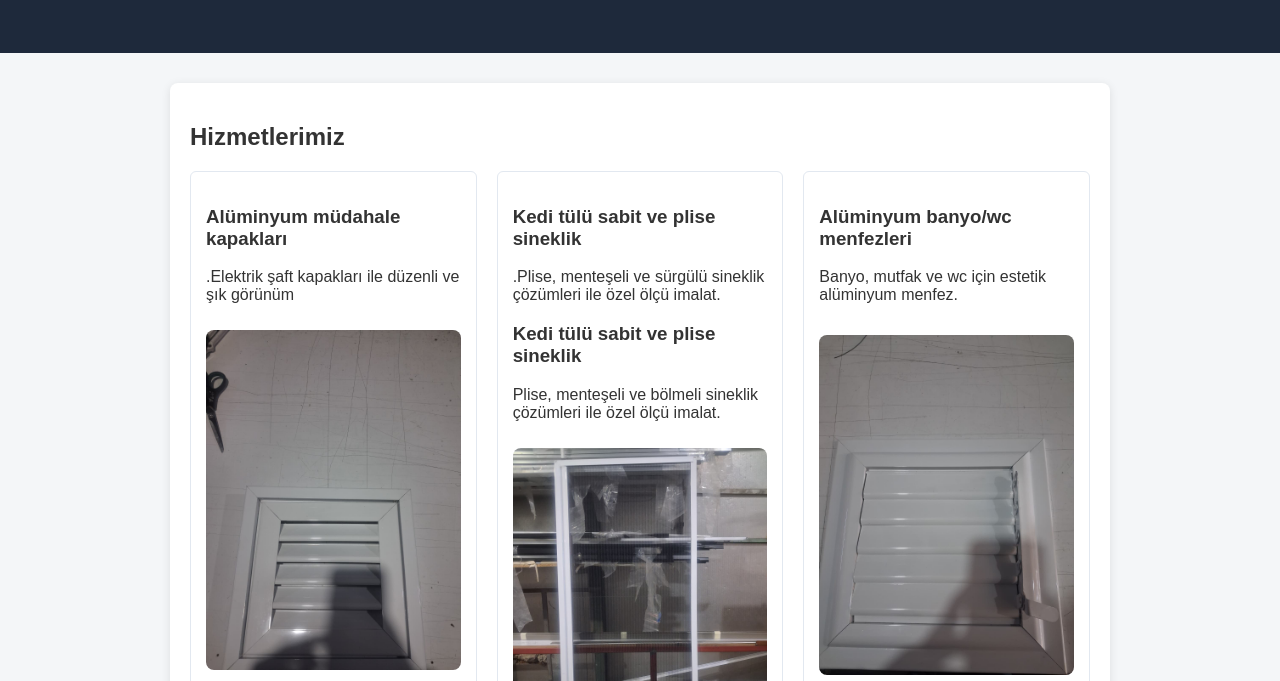
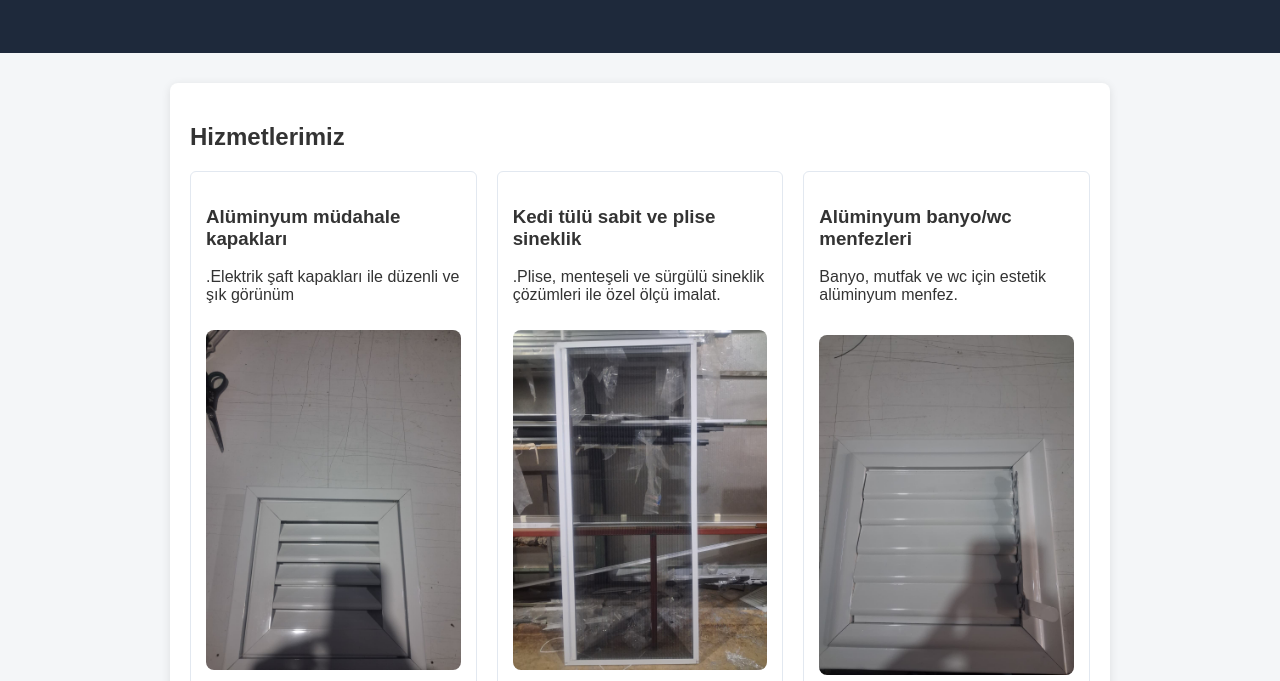
Before and after one commit to resulcanergin05-gif/er-menfez, a plain HTML site: page index.html in a window 1280 px wide. Shown: the part 109-790 px from the top of the page. Drawn offline with Linux system fonts and the light colour scheme.

Commit message:
Update index.html

```diff
--- a/index.html
+++ b/index.html
@@ -45,8 +45,7 @@
 
             <p>.Plise, menteşeli ve sürgülü sineklik çözümleri ile özel ölçü imalat.</p>
             <div sınıf="kart">
-    <h3>Kedi tülü sabit ve plise sineklik</h3>
-    <p>Plise, menteşeli ve bölmeli sineklik çözümleri ile özel ölçü imalat.</p>
+
     <img src="f7f78991-f589-4388-90c1-f23c73b40dab.jpg" alt="Sineklik" style="width:100%; border-radius:8px; margin-top:10px;">
     <img src="f409ebf1-86b9-4974-a645-80b6c6afe5f2.jpg" alt="Sineklik" style="width:100%; border-radius:8px; margin-top:10px;">
     <img src="2cae950a-abc4-4911-956d-c20c0ffecced.jpg" alt="Sineklik" style="width:100%; border-radius:8px; margin-top:10px;">
```
